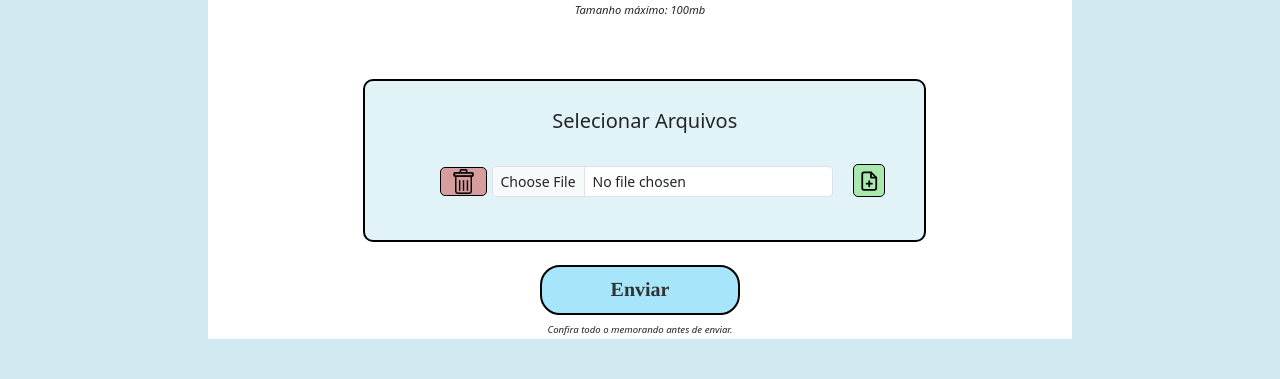
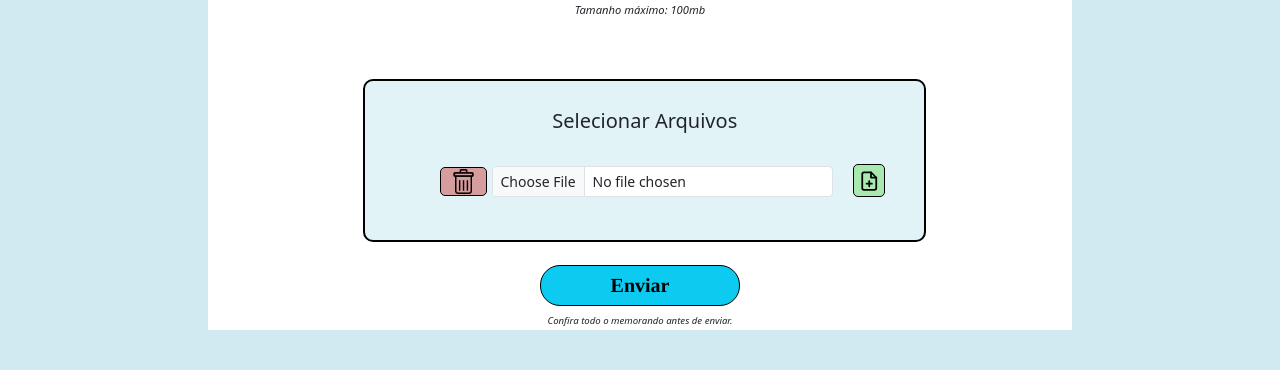
Before and after one commit to gustavonerywe/Memorando_PMNF, a Django app: template memoApp/templates/memo_main.html in a window 1280 px wide. Shown: the part 1177-1556 px from the top of the page. Run offline with Django 4.2, Linux system fonts and the light colour scheme; the template is opened without the code that fills it: values that come from a table or form of the project are taken from there, others are empty; a user stored in the database is signed in; parts of the project's set-up code (start-up, migrations or seed data) failed here and were passed over; some libraries are stand-ins or nearby versions.

Commit message:
10.2 btn bootstrap memoMain

```diff
--- a/memoApp/static/css/style.css
+++ b/memoApp/static/css/style.css
@@ -203,14 +203,9 @@ main {
 
 #botao {
     border-radius: 20px;
-    background: #a7e5fa;
-    color: #333333;
-    border-style: solid;
-    border-color: black;
-    height: 50px;
+    border: 0.2px solid black;
     width: 200px;
     font: bold 20px times;
-    text-shadow: none;
 }
 
 #select-secretaria {
--- a/memoApp/static/js/memoMain.js
+++ b/memoApp/static/js/memoMain.js
@@ -314,6 +314,7 @@ botao.addEventListener('click', function (event) {
     pegarLugarTexto.innerHTML = " 'Para'";
   }
 
+
   console.log(corpoMemo)
   // if (campoSelect.value.trim() !== valorSelect.value.trim() && assunto.value.trim() !== '') {
   //   return;
--- a/memoApp/templates/memo_main.html
+++ b/memoApp/templates/memo_main.html
@@ -30,7 +30,7 @@
                     </tr>
                     <tr class="table-secondary">
                         <th>De:</th>
-                        <td>{{ user.groups.first.name }}
+                        <td id="td-table-memo">{{ user.groups.first.name }}
                             <hr> {{ user.get_full_name }}
                         </td>
                     </tr>
@@ -165,8 +165,8 @@
                                 <!-- <img src="https://pedroschuenck.github.io/prefeituraImg.png" style="position: fixed;" width="200px" height="100px" alt="brasao-pmnf"> -->
                                 <p style="font-size: 17px;">Deseja cancelar o envio do arquivo?</p>
                                 <div class="button-container">
-                                    <button type="button" id="buttonNoModal">Não</button>
-                                    <button type="button" class="buttonYesModal" id="buttonYesModal">Sim</button>
+                                    <button type="button" id="buttonNoModal" class="btn btn-danger btn-sm">Não</button>
+                                    <button type="button" id="buttonYesModal" class="btn btn-success btn-sm">Sim</button>
                                 </div>
                             </div>
                         </div>
@@ -179,7 +179,7 @@
 <div>
 </div>
 <div id="button-file">
-    <button id="botao" class="botaoSumbitModal" type="submit">Enviar</button>
+    <button id="botao" class="btn btn-info btn-lg" type="submit">Enviar</button>
     <div id="meuModalMemorando">
         <div class="modal-content-memorando">
             <span class="fecharMemorando">&times;</span>
@@ -191,8 +191,8 @@
                         style="font-size: 0.8em; margin-bottom: 10px; margin-top: 10px; text-align: center; color: rgb(168, 67, 67);">Lembre-se:
                         quando o memorando for enviado, ele será salvo no banco de dados.</span>
                     <div class="button-container">
-                        <button type="button" id="buttonNoModalMemorando">Não</button>
-                        <button type="button" class="buttonYesModal" id="buttonYesModalMemorando">Sim</button>
+                        <button type="button" class="btn btn-danger btn-sm" id="buttonNoModalMemorando">Não</button>
+                        <button type="button" class="btn btn-success btn-sm" id="buttonYesModalMemorando">Sim</button>
                     </div>
                 </div>
             </div>
@@ -221,7 +221,7 @@
             style="font-size: 1.6em; margin-bottom: 0; margin-top: 0; text-align: center; color: rgb(168, 67, 67);">Atenção!</span>
         <p style="font-size: 1.1em; text-align: center; margin-top: 5px;">O campo<span id="texto-colocar"></span><span
                 id="texto-colocar-para"></span> é obrigatório!</p>
-        <button type="button" id="ok-modal">Ok</button>
+        <button type="button" id="ok-modal" class="btn btn-warning btn-sm">Ok</button>
     </div>
 </div>
 <script src="/static/js/memoMain.js"></script>
@@ -256,10 +256,9 @@
     }*/
 </script>
 <!-- códigos para o search dentro do select  -->
-<script src="https://cdn.jsdelivr.net/npm/bootstrap@5.3.0/dist/js/bootstrap.bundle.min.js"></script>
+<script src="https://cdn.jsdelivr.net/npm/bootstrap@5.3.0/dist/js/bootstrap.bundle.min.js" integrity="sha384-geWF76RCwLtnZ8qwWowPQNguL3RmwHVBC9FhGdlKrxdiJJigb/j/68SIy3Te4Bkz" crossorigin="anonymous"></script>
 <script src="https://cdnjs.cloudflare.com/ajax/libs/jquery/3.6.0/jquery.min.js"></script>
 <script src="https://cdnjs.cloudflare.com/ajax/libs/select2/4.0.13/js/select2.min.js"></script>
-
 <script>
     $(document).ready(function () {
         // $('.select2').select2();
@@ -267,11 +266,14 @@
         $('#select-secretaria-copia-para').select2();
     });
 </script>
+<!---->
+
 <!-- códigos para os ícones  -->
 <script src="https://cdn.jsdelivr.net/npm/feather-icons/dist/feather.min.js"></script>
 <script>
     feather.replace();
 </script>
+<!---->
 
 </html>
 {% endblock %}
--- a/memoApp/templates/template.html
+++ b/memoApp/templates/template.html
@@ -8,8 +8,7 @@
     <title>Memorando PMNF {% block subtitulo %}{% endblock %}</title>
     <link rel="icon" type="image/png" href="/static/img/icon-memorando.png">
     <link rel="stylesheet" href="/static/css/style.css">
-    <link href="https://cdn.jsdelivr.net/npm/bootstrap@5.0.2/dist/css/bootstrap.min.css" rel="stylesheet" integrity="sha384-EVSTQN3/azprG1Anm3QDgpJLIm9Nao0Yz1ztcQTwFspd3yD65VohhpuuCOmLASjC" crossorigin="anonymous">
-    <link rel="stylesheet" href="https://cdn.jsdelivr.net/npm/bootstrap@5.3.0/dist/css/bootstrap.min.css">
+    <link href="https://cdn.jsdelivr.net/npm/bootstrap@5.3.0/dist/css/bootstrap.min.css" rel="stylesheet" integrity="sha384-9ndCyUaIbzAi2FUVXJi0CjmCapSmO7SnpJef0486qhLnuZ2cdeRhO02iuK6FUUVM" crossorigin="anonymous">
     <link rel="stylesheet" href="https://cdnjs.cloudflare.com/ajax/libs/select2/4.0.13/css/select2.min.css">
     <link rel="stylesheet" href="https://cdn.jsdelivr.net/npm/feather-icons/dist/feather.min.css">
 </head>
```
Also changed, not shown: other parts of memoApp/static/css/style.css (+2 -70 lines), db.sqlite3.
